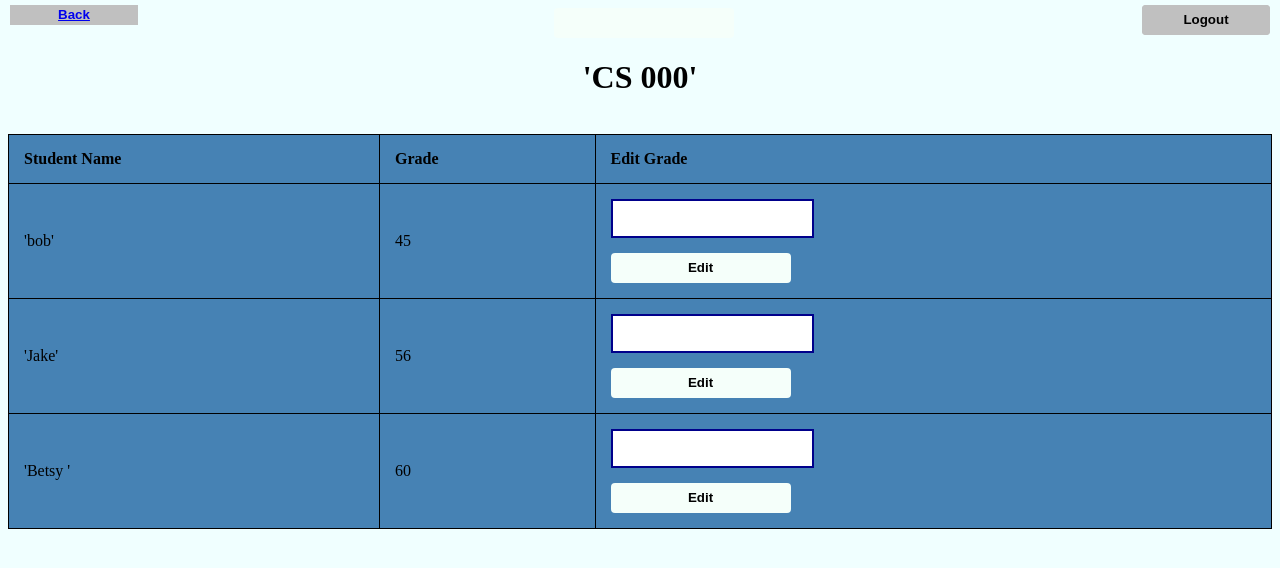
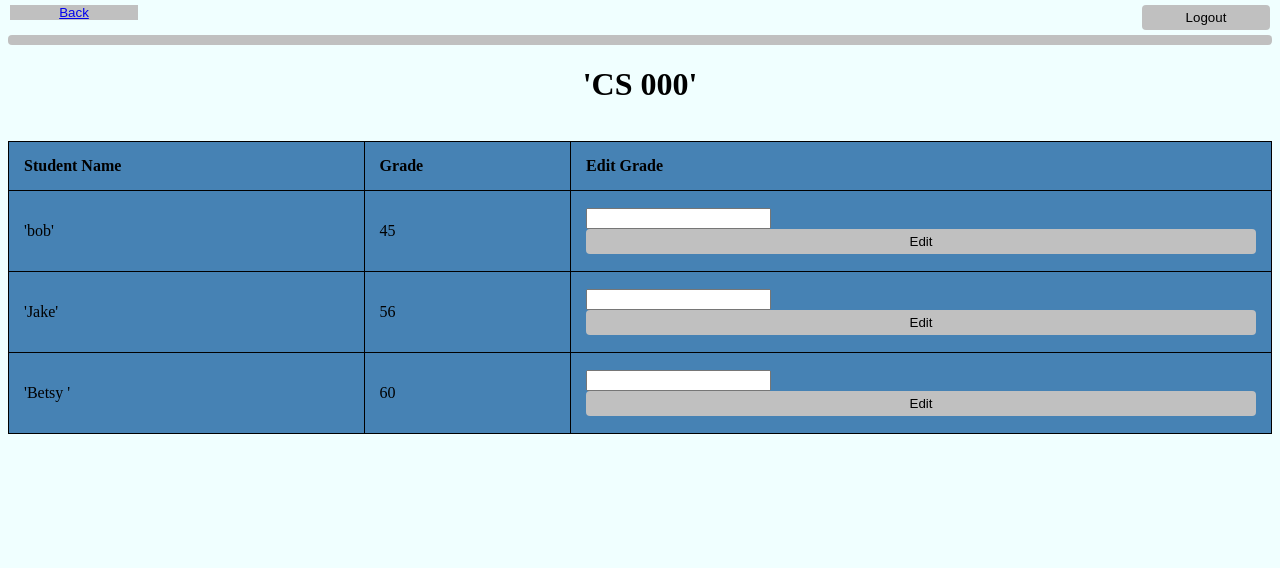
Before and after one commit to jakobpotosme/CSE106_Lab08, a Flask app: a page that uses templates/courseStudents.html in a window 1280 px wide. Shown: the top 568 px of the page. Run offline with Flask 2, Linux system fonts and the light colour scheme; a user stored in the database is signed in; data comes from the database, SQL or seed files in the repository.

Commit message:
fixed css issue

```diff
--- a/main.py
+++ b/main.py
@@ -204,7 +204,7 @@
     return render_template('student.html', classInfo=classes, teachers=teachers, allClasses=allClasses, student=currentStudent)
 
 
-@app.route('/studentsincourse/<string:coursename>/<int:teacherid>', methods=["GET"])
+@app.route('/studentsincourse/<string:coursename>/<int:teacherid>', methods=["GET", 'POST'])
 @ login_required
 def studentsincourse(coursename, teacherid):
 
--- a/static/style3.css
+++ /dev/null
@@ -1,74 +0,0 @@
-input[type=text] {
-  display: list-item;
-  padding: 10px;
-  margin-bottom: 15px;
-  border: 2px solid darkblue;
-  font-weight: bold;
-}
-h1{
-  margin-bottom: 1cm;
-  align-items: center;
-  text-align: center;
-}
-body{
-    background-color: azure;
-    text-align: center;
-}
-form{
-    display: inline-block;
-    margin-left: auto;
-    margin-right: auto;
-    text-align: center;
-}
-
-#logoutBtn{
-  width: 10%;
-  position: fixed;
-  right: 10px;
-  top: 5px;
-  background-color: Silver;
-
-}
-button{
-  border-radius: 4px;
-  padding: 5px;
-  border: 0px;
-  width: 100%;
-  background-color: Silver;
-}
-.boxed{
-    border: 1px solid Blue;
-}
- table, td, th{
-border: 1 px solid black;
-text-align: left;
-}
-
-table{
-    background-color: SteelBlue;
-    border-collapse: collapse;
-    width: 100%;
-}
-
-th, td{
-    border: 1px solid black;
-    padding: 15px;
-}
-
-input[type=button],input[type=submit],button{
-    background-color: MintCream;
-    width: 180px;
-    height:30px;
-    line-height:20px;
-    border:none;
-    cursor:pointer;
-    font-weight: bold;
-}
-
-.btn {
-    width: 10%;
-    position: fixed;
-    left: 10px;
-    top: 5px;
-    background-color: Silver;
-}
--- /dev/null
+++ b/static/styles/style3.css
@@ -0,0 +1,62 @@
+
+h1{
+  margin-bottom: 1cm;
+  align-items: center;
+  text-align: center;
+}
+body{
+    background-color: azure;
+    text-align: center;
+}
+form{
+    display: inline-block;
+    margin-left: auto;
+    margin-right: auto;
+    text-align: center;
+}
+
+#logoutBtn{
+  width: 10%;
+  position: fixed;
+  right: 10px;
+  top: 5px;
+  background-color: Silver;
+
+}
+button{
+  border-radius: 4px;
+  padding: 5px;
+  border: 0px;
+  width: 100%;
+  background-color: Silver;
+}
+
+table, td, th{
+border: 1px solid black;
+text-align: left;
+}
+
+table{
+    background-color: SteelBlue;
+    border-collapse: collapse;
+    width: 100%;
+}
+
+th, td{
+    border: 1px solid black;
+    padding: 15px;
+}
+
+
+.btn {
+    width: 10%;
+    position: fixed;
+    left: 10px;
+    top: 5px;
+    background-color: Silver;
+}
+
+
+/* #courseInfoBody {
+   color: black;
+ } */
--- a/templates/courseStudents.html
+++ b/templates/courseStudents.html
@@ -1,14 +1,18 @@
-<link rel="stylesheet" href="../static/style3.css">
-<script src="https://ajax.googleapis.com/ajax/libs/jquery/3.5.1/jquery.min.js">
-</script>
+<!DOCTYPE html>
+<html lang="eng">
 
+<head>
 
-<form action="/logout" method="post">
-    <button id='logoutBtn' onclick="logout()">Logout</button>
-</form>
+    <title>Class Information</title>
+    <!-- <link rel="stylesheet" type="text/css" href="./static/style.css" /> -->
+    <link rel="stylesheet" type="text/css" href="{{ url_for('static',filename='styles/style3.css') }}">
+
+    <script src="https://ajax.googleapis.com/ajax/libs/jquery/3.5.1/jquery.min.js"></script>
 
 </head>
-<body>
+
+<body id="courseInfoBody">
+
 
     <form action="/logout" method="post">
         <button id='logoutBtn' onclick="logout()">Logout</button>
@@ -17,8 +21,8 @@
     <button> <a href="/teacher/{{teacherid}}" class="btn btn-primary">Back</a> </button>
 
 
-    <h1>  {{table[0][0]}}</h1>
-
+    <h1 id="courseInfoH1"> {{table[0][0]}}</h1>
+    <div class="boxed">
         <table>
             <div>
                 <tr>
@@ -56,6 +60,10 @@
 
             {% endfor %}
         </table>
+    </div>
+
+
 
 </body>
+
 </html>
```
Also changed, not shown: static/style.css (+49 -0 lines), static/style2.css (+2 -5 lines), templates/student.html (+22 -17 lines), templates/teacher.html (+6 -3 lines). Lines whose indentation alone changed are shown as unchanged.
